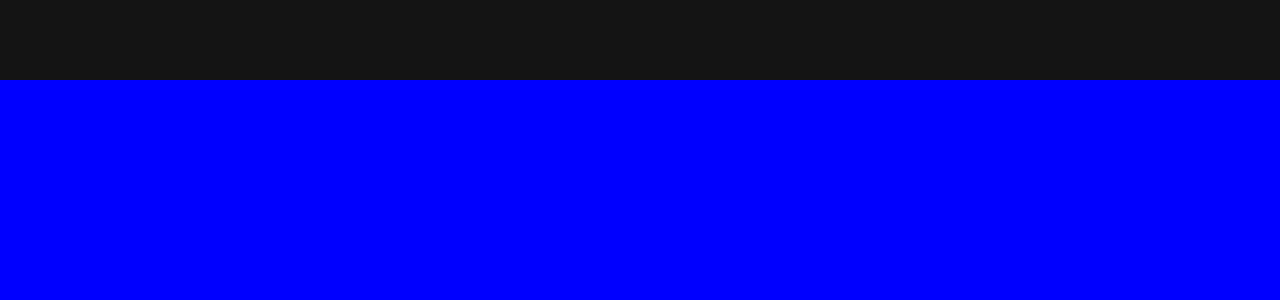
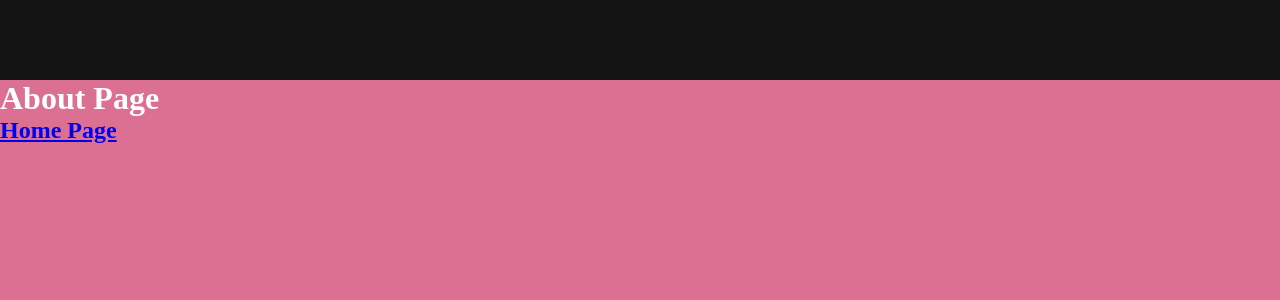
Before and after one commit to TbartocciDev/tommybartocci, a React (Create React App) app: page /about in a window 1280 px wide. Shown: the top 300 px of the page. Built offline with nearby package versions, Linux system fonts and the light colour scheme; a web font is replaced by a local one.

Commit message:
file structure started

```diff
--- a/src/App.css
+++ b/src/App.css
@@ -9,3 +9,6 @@ body {
   background-color: black;
   color: white;
 }
+#page-content {
+  padding-top: 10vh;
+}
--- a/src/App.js
+++ b/src/App.js
@@ -3,8 +3,8 @@ import './App.css';
 import { Routes, Route } from 'react-router-dom';
 
 import NavBar from './main/NavBar/NavBar';
-import HomePage from './main/HomePage';
-import AboutPage from './main/AboutPage';
+import HomePage from './main/Pages/HomePage/HomePage';
+import AboutPage from './main/Pages/AboutPage/AboutPage';
 
 function App() {
   return (
--- a/src/main/AboutPage.jsx
+++ /dev/null
@@ -1,16 +0,0 @@
-import { Link } from "react-router-dom"
-
-export default function AboutPage() {
-    return (
-        <main className="AboutPage"
-            style={{
-                height:"100vh",
-                width:"100vw",
-                backgroundColor:'blue'}}>
-            <h1>About Page</h1>
-            <Link to="/">
-                <h2>Home Page</h2>
-            </Link>
-        </main>
-    )
-}
--- a/src/main/HomePage.jsx
+++ /dev/null
@@ -1,16 +0,0 @@
-import { Link } from "react-router-dom"
-
-export default function HomePage() {
-    return (
-        <main className="HomePage"
-            style={{
-                height:"100vh",
-                width:"100vw",
-                backgroundColor:'green'}}>
-            <h1>Home Page</h1>
-            <Link to="/about">
-                <h2>About Page</h2>
-            </Link>
-        </main>
-    )
-}
--- /dev/null
+++ b/src/main/Pages/AboutPage/AboutPage.css
@@ -0,0 +1,5 @@
+.AboutPage {
+    min-height: 100vh;
+    width: 100%;
+    background-color: palevioletred;
+}
--- /dev/null
+++ b/src/main/Pages/AboutPage/AboutPage.jsx
@@ -0,0 +1,16 @@
+import "./AboutPage.css"
+
+import { Link } from "react-router-dom"
+
+export default function AboutPage() {
+    return (
+        <main className="AboutPage">
+            <div className="content" id="page-content">
+                <h1>About Page</h1>
+                <Link to="/">
+                    <h2>Home Page</h2>
+                </Link>
+            </div>
+        </main>
+    )
+}
--- /dev/null
+++ b/src/main/Pages/HomePage/HomePage.css
@@ -0,0 +1,5 @@
+.HomePage {
+    min-height: 100vh;
+    width: 100%;
+    background-color: green;
+}
--- /dev/null
+++ b/src/main/Pages/HomePage/HomePage.jsx
@@ -0,0 +1,15 @@
+import "./HomePage.css"
+import { Link } from "react-router-dom"
+
+export default function HomePage() {
+    return (
+        <main className="HomePage">
+            <div className="content" id="page-content">
+                <h1>Home Page</h1>
+                <Link to="/about">
+                    <h2>About Page</h2>
+                </Link>
+            </div>
+        </main>
+    )
+}
```
